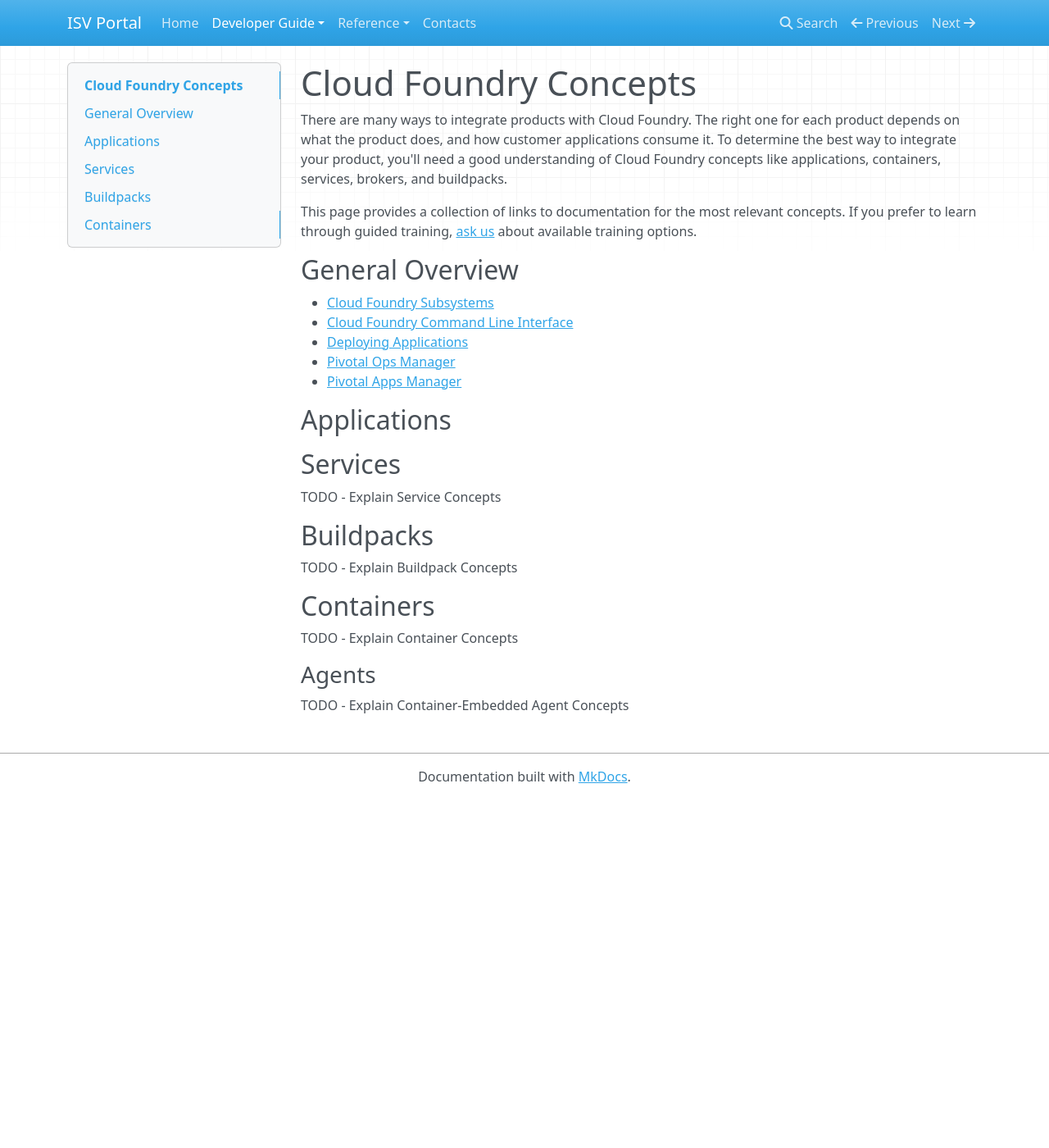
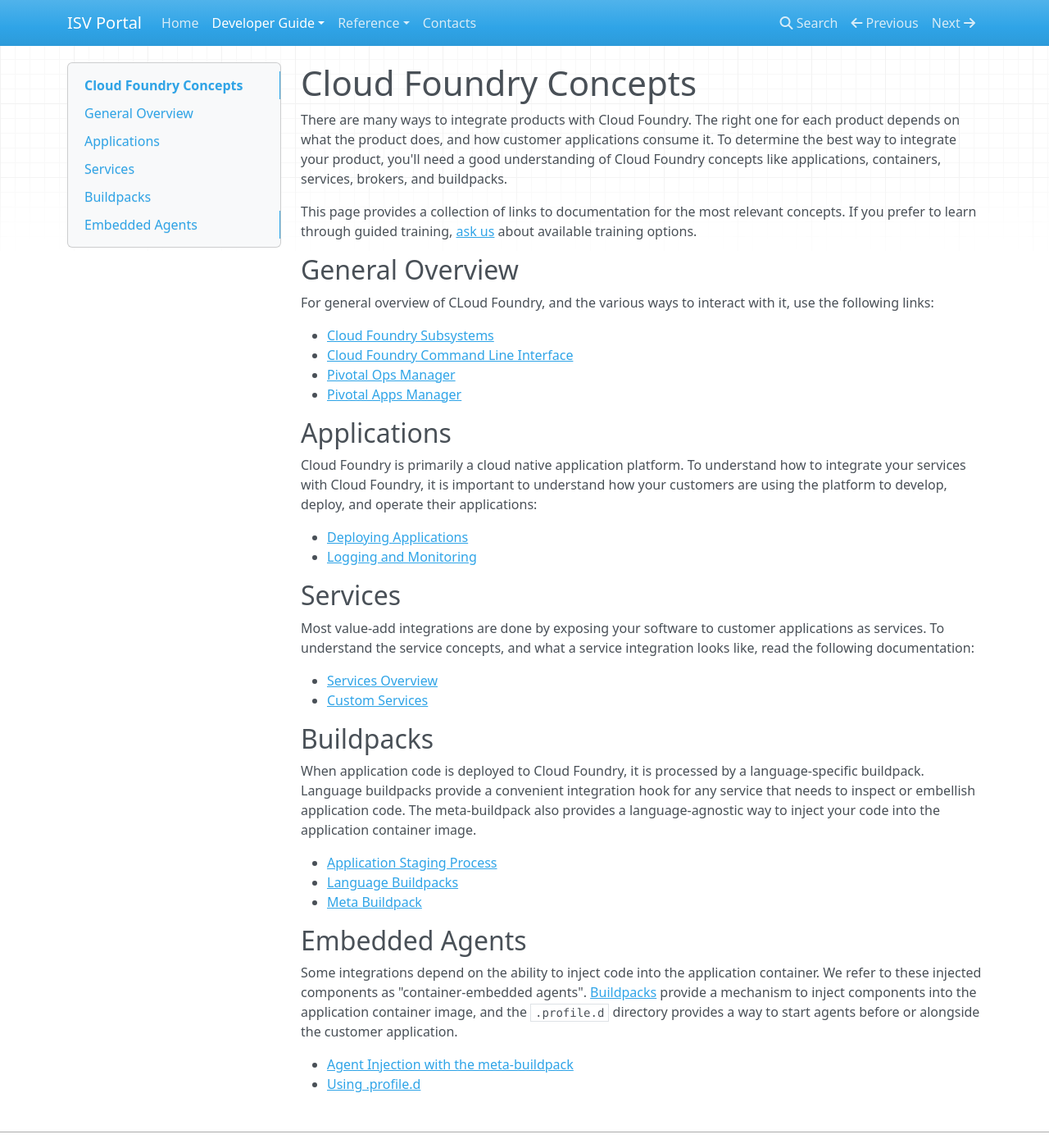
Before and after one commit to vmware-archive/isv-portal, an MkDocs documentation site: the page built from docs/cf-concepts.md, in a window 1280 px wide and 1400 px high. Shown: the whole window at 82% size. Built offline with MkDocs 1.6.1, drawn with Linux system fonts in a browser that asks for light colours; nearby versions of some CDN libraries; old or Windows-style settings are respelled for this version of MkDocs.

Commit message:
Added relevant links for all concepts

```diff
--- a/docs/cf-concepts.md
+++ b/docs/cf-concepts.md
@@ -12,31 +12,54 @@
 
 ## General Overview
 
+For general overview of CLoud Foundry, and the various ways to interact with it,
+use the following links:
+
 - [Cloud Foundry Subsystems](http://docs.pivotal.io/pivotalcf/concepts/overview.html)
 - [Cloud Foundry Command Line Interface](http://docs.pivotal.io/pivotalcf/cf-cli/index.html)
-- [Deploying Applications](http://docs.pivotal.io/pivotalcf/devguide/index.html)
 - [Pivotal Ops Manager](http://docs.pivotal.io/pivotalcf/customizing/pcf-interface.html)
 - [Pivotal Apps Manager](http://docs.pivotal.io/pivotalcf/console/index.html)
 
 <a name="applications"></a>
 ## Applications
 
+Cloud Foundry is primarily a cloud native application platform. To understand how to
+integrate your services with Cloud Foundry, it is important to understand how your
+customers are using the platform to develop, deploy, and operate their applications:
+
+- [Deploying Applications](http://docs.pivotal.io/pivotalcf/devguide/index.html)
+- [Logging and Monitoring](http://docs.pivotal.io/pivotalcf/loggregator/index.html)
+
 <a name="services"></a>
 ## Services
 
-TODO - Explain Service Concepts
+Most value-add integrations are done by exposing your software to customer applications
+as services. To understand the service concepts, and what a service integration
+looks like, read the following documentation:
+
+- [Services Overview](http://docs.pivotal.io/pivotalcf/devguide/services/index.html)
+- [Custom Services](http://docs.pivotal.io/pivotalcf/services/index.html)
 
 <a name="buildpacks"></a>
 ## Buildpacks
 
-TODO - Explain Buildpack Concepts
+When application code is deployed to Cloud Foundry, it is processed by a language-specific
+buildpack. Language buildpacks provide a convenient integration hook for any service that
+needs to inspect or embellish application code. The meta-buildpack also provides a
+language-agnostic way to inject your code into the application container image.
 
-<a name="containers"></a>
-## Containers
-
-TODO - Explain Container Concepts
+- [Application Staging Process](http://docs.pivotal.io/pivotalcf/concepts/how-applications-are-staged.html)
+- [Language Buildpacks](http://docs.pivotal.io/pivotalcf/buildpacks/index.html)
+- [Meta Buildpack](https://github.com/guidowb/meta-buildpack)
 
 <a name="agents"></a>
-### Agents
+## Embedded Agents
 
-TODO - Explain Container-Embedded Agent Concepts
+Some integrations depend on the ability to inject code into the application container.
+We refer to these injected components as "container-embedded agents".
+[Buildpacks](#buildpacks) provide a mechanism to inject components into the application
+container image, and the `.profile.d` directory provides a way to start agents before or
+alongside the customer application.
+
+- [Agent Injection with the meta-buildpack](https://github.com/guidowb/meta-buildpack)
+- [Using .profile.d](http://docs.pivotal.io/pivotalcf/devguide/deploy-apps/deploy-app.html#profiled)
```
